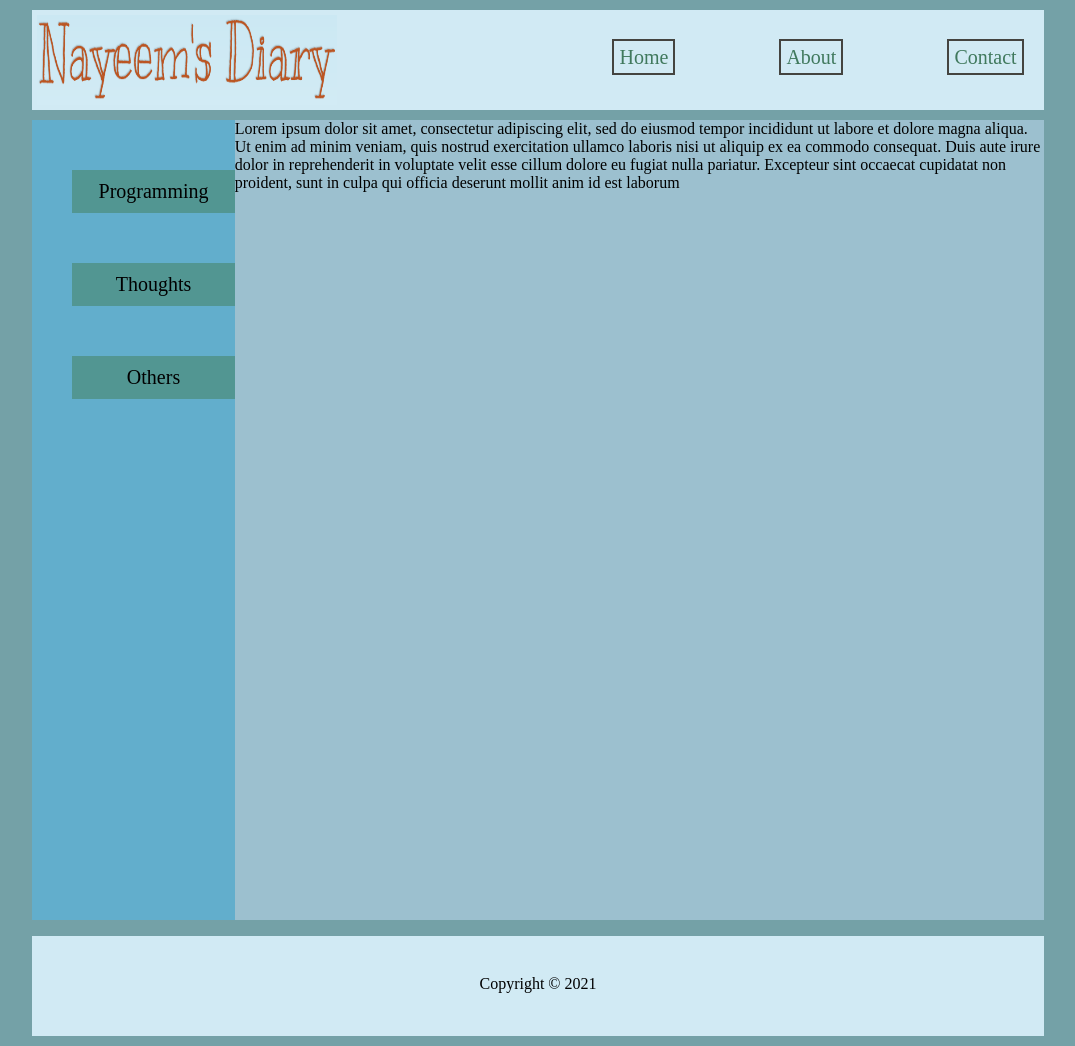
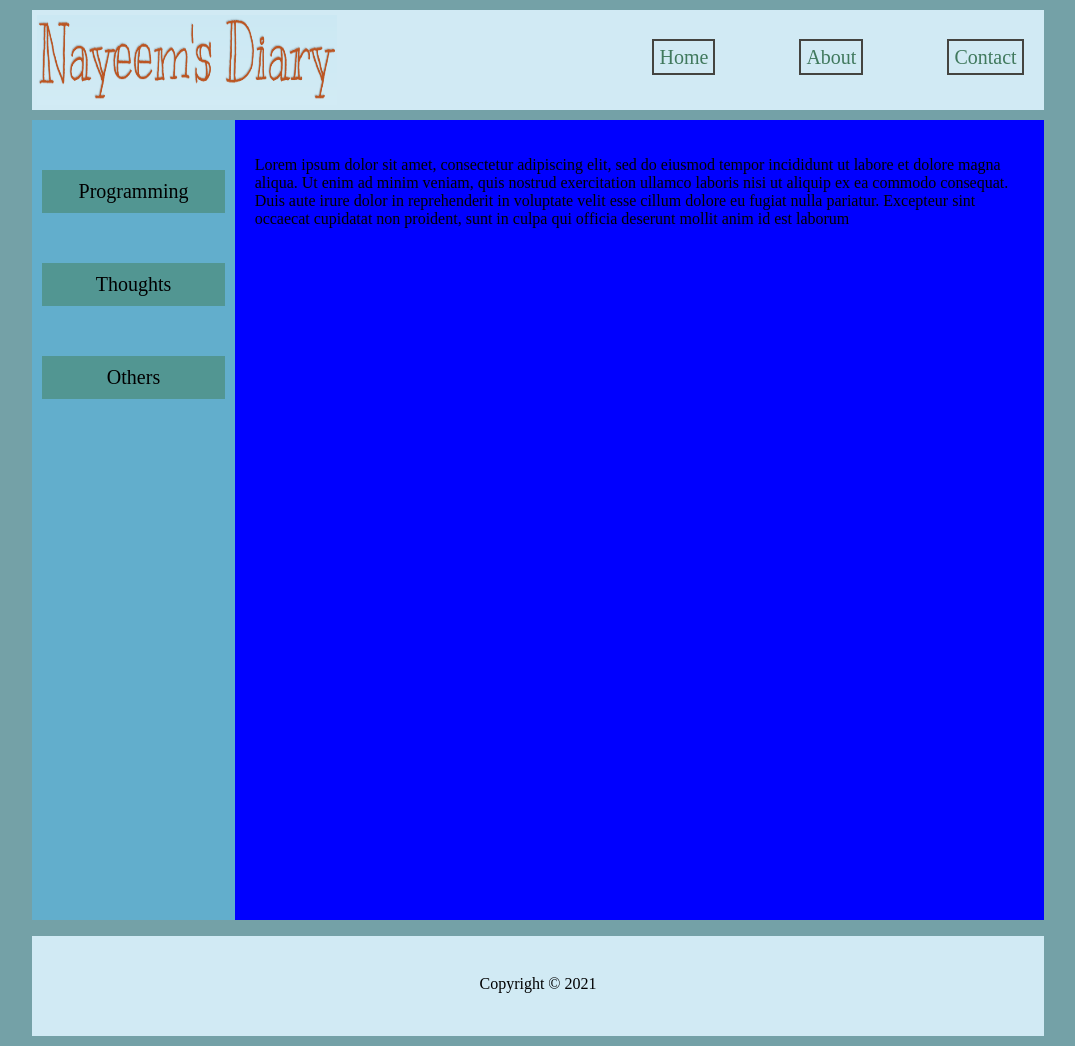
Before and after one commit to im-nayeem/web, a PHP site: page /others.html in a window 1280 px wide. Shown: the whole page, without its empty margins (102-1177 px from the left). Run offline with PHP 8.4, Linux system fonts and the light colour scheme.

Commit message:
fixed some problems with sizing

```diff
--- a/about.html
+++ b/about.html
@@ -1,7 +1,6 @@
 <!DOCTYPE html>
 <html>
     <head>
-        <meta content="text/html; charset=UTF-8" http-equiv="Content-Type">
         <title>
             Nayeem's Diary
         </title>
--- a/assets/style.css
+++ b/assets/style.css
@@ -13,6 +13,7 @@ body
 {
     background-color: rgb(209 234 244);
     height: 100px;
+    overflow: hidden;
 }
     /* menu bar */
     .logo
@@ -38,7 +39,7 @@ body
     }
     .menu ul li:not(:last-child)
     {
-        margin-right: 100px;
+        margin-right: 80px;
     }
     .menu ul li a
     {
@@ -70,10 +71,16 @@ body
         float: left;
         overflow: hidden;
     }
+    .sidebar ul{
+        margin: 0px;
+        padding: 0px;
+        overflow: hidden;
+    }
     .sidebar ul li{
         list-style: none;
-        margin-top: 50px;
+        margin: 50px 10px;
         background-color: rgb(82, 150, 146);
+        overflow: hidden;
     }
     .sidebar ul li a
     {
@@ -99,8 +106,8 @@ body
         float: left;
     }
     .homepage img{
-        height: 100%;
-        width: 80%;
+        height: 50%px;
+        width: 50%;
         display: block;
         margin: auto;
 
@@ -113,7 +120,7 @@ body
     .about img
     {
         height: 500px;
-        width: 800px;
+        width: 80%;
         display: block;
         margin: auto;
     }
@@ -131,6 +138,16 @@ body
         text-align: center;
         font-size: 20px;
     }
+    .extra
+    {
+        background-color: blue;
+        height: 100%;
+        width: 80%;
+        float: left;
+    }
+    .extra p{
+        padding: 20px;
+    }
 
 /* footer */
 .footer
--- a/contact.html
+++ b/contact.html
@@ -1,7 +1,6 @@
 <!DOCTYPE html>
 <html>
     <head>
-        <meta content="text/html; charset=UTF-8" http-equiv="Content-Type">
         <title>
             Nayeem's Diary
         </title>
--- a/index.html
+++ b/index.html
@@ -1,11 +1,6 @@
 <!DOCTYPE html>
 <html>
     <head>
-        <meta charset="UTF-8">
-
-        <meta http-equiv="X-UA-Compatible" content="IE=edge">
-
-        <meta name="viewport" content="width=device-width, initial-scale=1.0">
 
         <title>
             Nayeem's Diary
--- a/others.html
+++ b/others.html
@@ -32,8 +32,8 @@
                 </ul>
 
             </div>
-           <div>
-               Lorem ipsum dolor sit amet, consectetur adipiscing elit, sed do eiusmod tempor incididunt ut labore et dolore magna aliqua. Ut enim ad minim veniam, quis nostrud exercitation ullamco laboris nisi ut aliquip ex ea commodo consequat. Duis aute irure dolor in reprehenderit in voluptate velit esse cillum dolore eu fugiat nulla pariatur. Excepteur sint occaecat cupidatat non proident, sunt in culpa qui officia deserunt mollit anim id est laborum
+           <div class="extra">
+               <p>Lorem ipsum dolor sit amet, consectetur adipiscing elit, sed do eiusmod tempor incididunt ut labore et dolore magna aliqua. Ut enim ad minim veniam, quis nostrud exercitation ullamco laboris nisi ut aliquip ex ea commodo consequat. Duis aute irure dolor in reprehenderit in voluptate velit esse cillum dolore eu fugiat nulla pariatur. Excepteur sint occaecat cupidatat non proident, sunt in culpa qui officia deserunt mollit anim id est laborum</p>
            </div>
 
         </div>
--- a/programming.html
+++ b/programming.html
@@ -32,8 +32,8 @@
                 </ul>
 
             </div>
-            <div >
-                Lorem ipsum dolor sit amet, consectetur adipiscing elit, sed do eiusmod tempor incididunt ut labore et dolore magna aliqua. Ut enim ad minim veniam, quis nostrud exercitation ullamco laboris nisi ut aliquip ex ea commodo consequat. Duis aute irure dolor in reprehenderit in voluptate velit esse cillum dolore eu fugiat nulla pariatur. Excepteur sint occaecat cupidatat non proident, sunt in culpa qui officia deserunt mollit anim id est laborum
+            <div class="extra">
+                <p>Lorem ipsum dolor sit amet, consectetur adipiscing elit, sed do eiusmod tempor incididunt ut labore et dolore magna aliqua. Ut enim ad minim veniam, quis nostrud exercitation ullamco laboris nisi ut aliquip ex ea commodo consequat. Duis aute irure dolor in reprehenderit in voluptate velit esse cillum dolore eu fugiat nulla pariatur. Excepteur sint occaecat cupidatat non proident, sunt in culpa qui officia deserunt mollit anim id est laborum</p>
 
             </div>
 
--- a/thoughts.html
+++ b/thoughts.html
@@ -32,8 +32,8 @@
                 </ul>
 
             </div>
-            <div>
-                Lorem ipsum dolor sit amet, consectetur adipiscing elit, sed do eiusmod tempor incididunt ut labore et dolore magna aliqua. Ut enim ad minim veniam, quis nostrud exercitation ullamco laboris nisi ut aliquip ex ea commodo consequat. Duis aute irure dolor in reprehenderit in voluptate velit esse cillum dolore eu fugiat nulla pariatur. Excepteur sint occaecat cupidatat non proident, sunt in culpa qui officia deserunt mollit anim id est laborum
+            <div class="extra">
+                <p>Lorem ipsum dolor sit amet, consectetur adipiscing elit, sed do eiusmod tempor incididunt ut labore et dolore magna aliqua. Ut enim ad minim veniam, quis nostrud exercitation ullamco laboris nisi ut aliquip ex ea commodo consequat. Duis aute irure dolor in reprehenderit in voluptate velit esse cillum dolore eu fugiat nulla pariatur. Excepteur sint occaecat cupidatat non proident, sunt in culpa qui officia deserunt mollit anim id est laborum</p>
             </div>
 
         </div>
```
